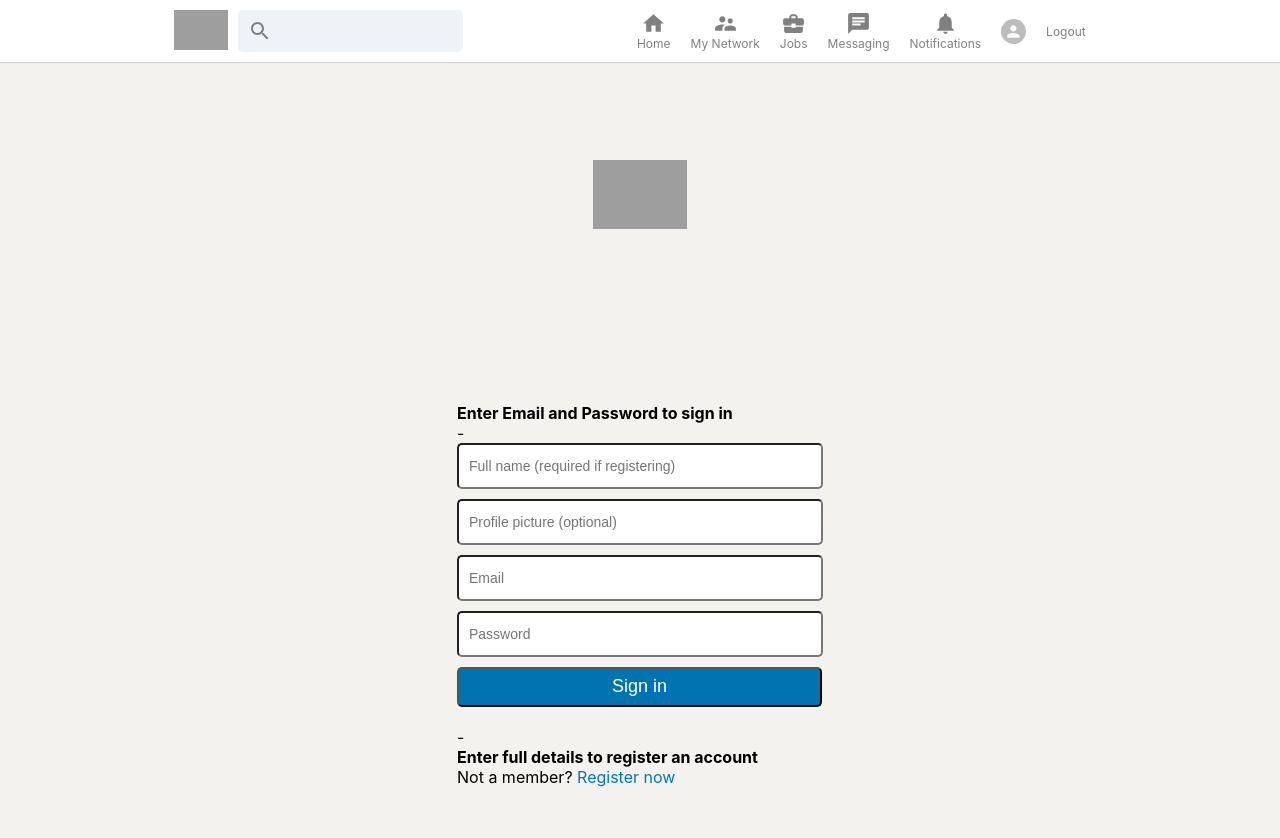
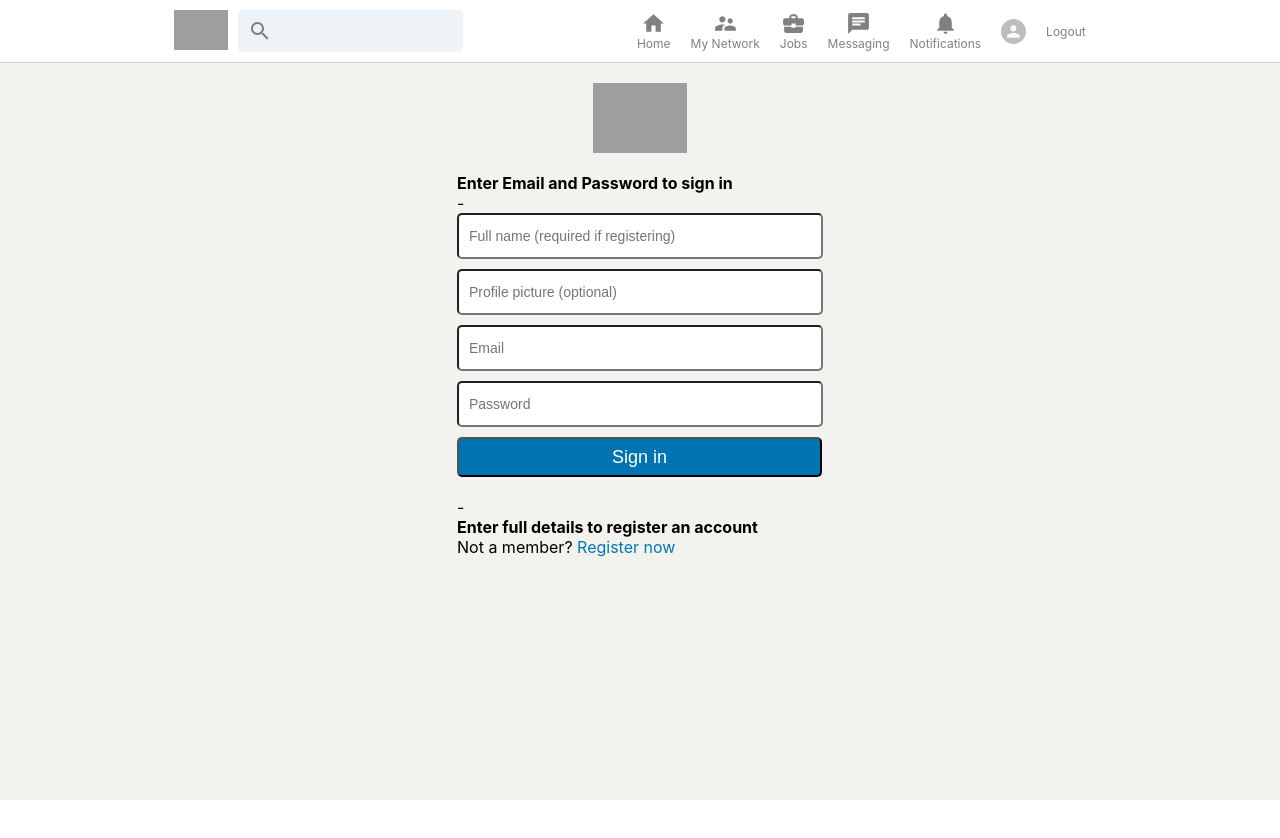
Before and after one commit to Lyonsmasawa/LinkedIn-X, a React (Create React App) app: page / in a window 1280 px wide. Shown: the top 838 px of the page. After the commit the page ends 800 px from the top, so only its background shows below. Built offline with nearby package versions, Linux system fonts and the light colour scheme; no server answers; grey boxes are pictures that could not be loaded.

Commit message:
style login page

```diff
--- a/src/App.css
+++ b/src/App.css
@@ -3,6 +3,7 @@
     display: flex;
     align-items: center;
     flex-direction: column;
+    min-height: 100vh;
 }
 .app__body {
     display: flex;
--- a/src/Login.css
+++ b/src/Login.css
@@ -3,7 +3,6 @@
     place-items: center;
     margin-left: auto;
     margin-right: auto;
-    min-height: 100vh;
 }
 
 .login > img {
```
